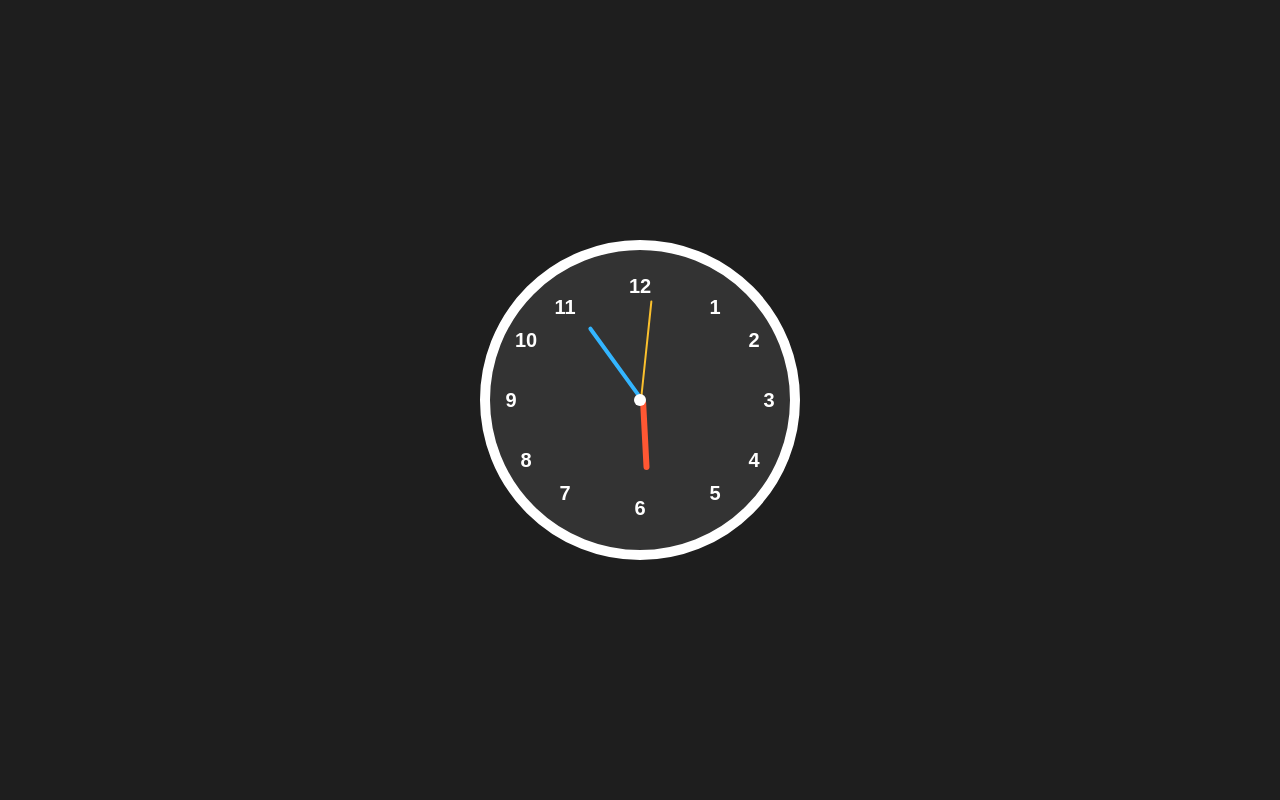
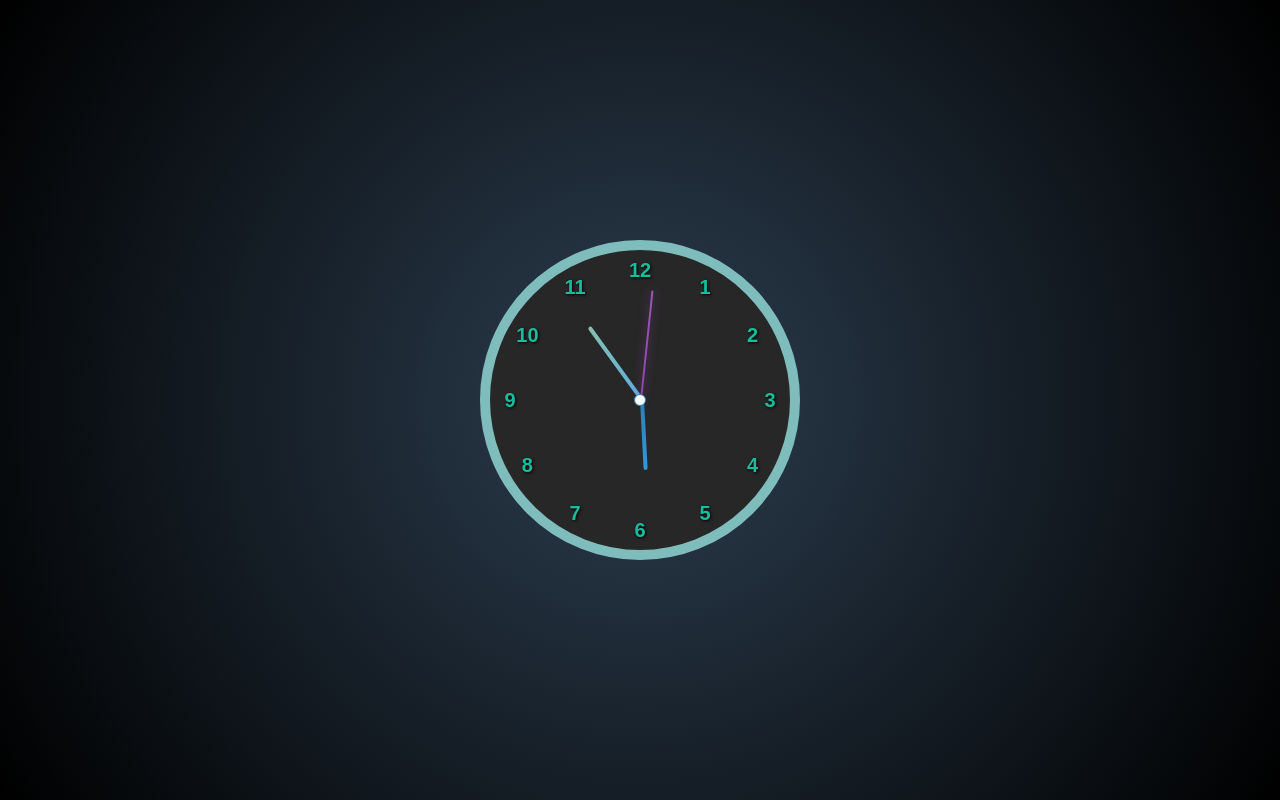
Before and after one commit to Praveen21828/Birthday, a plain HTML site: page index.html in a window 1280 px wide. Drawn offline with Linux system fonts and the light colour scheme.

Commit message:
Update index.html

```diff
--- a/index.html
+++ b/index.html
@@ -1,10 +1,12 @@
 <!DOCTYPE html>
 <html lang="en">
 <head>
-  <meta charset="UTF-8">
-  <meta name="viewport" content="width=device-width, initial-scale=1.0">
+  <meta charset="UTF-8" />
+  <meta name="viewport" content="width=device-width, initial-scale=1.0"/>
   <title>Analog Clock</title>
+
   <style>
+    /* === Basic page setup === */
     body {
       margin: 0;
       padding: 0;
@@ -12,74 +14,69 @@
       justify-content: center;
       align-items: center;
       height: 100vh;
-      background-color: #1e1e1e;
-      color: white;
+      background: radial-gradient(circle, #2c3e50, #000000);
       font-family: 'Arial', sans-serif;
     }
 
+    /* === Clock container === */
     .clock {
       position: relative;
       width: 300px;
       height: 300px;
-      border: 10px solid #fff;
+      border: 10px solid #7fbdbd;
+      background: #272727;
       border-radius: 50%;
-      background: #333;
     }
 
+    /* === Hour numbers === */
     .number {
       position: absolute;
       font-size: 20px;
       font-weight: bold;
-      color: #fff;
+      color: #1abc9c;
+      text-shadow: 1px 1px 3px #000;
       transform: translate(-50%, -50%);
     }
 
-    /* Corrected number positions */
-    .number1 { top: 19%; left: 75%; }
-    .number2 { top: 30%; left: 88%; }
-    .number3 { top: 50%; left: 93%; }
-    .number4 { top: 70%; left: 88%; }
-    .number5 { top: 81%; left: 75%; }
-    .number6 { top: 86%; left: 50%; }
-    .number7 { top: 81%; left: 25%; }
-    .number8 { top: 70%; left: 12%; }
-    .number9 { top: 50%; left: 7%; }
-    .number10 { top: 30%; left: 12%; }
-    .number11 { top: 19%; left: 25%; }
-    .number12 { top: 12%; left: 50%; }
-
+    /* === Common hand styling === */
     .hand {
       position: absolute;
       bottom: 50%;
       left: 50%;
       transform-origin: bottom;
-      background-color: white;
-      border-radius: 5px;
+      transform: rotate(0deg);
+      border-radius: 6px;
     }
 
+    /* === Hour hand === */
     .hour {
-      width: 6px;
+      width: 4px;
       height: 70px;
-      background-color: #ff5733;
+      background: linear-gradient(to top, #2980b9, #3498db);
     }
 
+    /* === Minute hand === */
     .minute {
       width: 4px;
       height: 90px;
-      background-color: #33b5ff;
+      background: linear-gradient(to top, #5dade2, #85c1ae);
     }
 
+    /* === Second hand === */
     .second {
       width: 2px;
-      height: 100px;
-      background-color: #fbc02d;
+      height: 110px;
+      background: linear-gradient(to top, #8e44ad, #9b59b6);
+      box-shadow: 0 0 10px rgba(142, 68, 173, 0.7);
     }
 
+    /* === Center dot === */
     .center {
       position: absolute;
-      width: 12px;
-      height: 12px;
-      background-color: #fff;
+      width: 10px;
+      height: 10px;
+      background: #ffffff;
+      border: 1.5px solid #2980b9; /* Ocean blue border */
       border-radius: 50%;
       top: 50%;
       left: 50%;
@@ -88,46 +85,61 @@
   </style>
 </head>
 <body>
-  <div class="clock">
+
+  <!-- === Clock face container === -->
+
+  <div class="clock" id="clock">
     <div class="hand hour" id="hour"></div>
     <div class="hand minute" id="minute"></div>
     <div class="hand second" id="second"></div>
     <div class="center"></div>
-    <div class="number number1">1</div>
-    <div class="number number2">2</div>
-    <div class="number number3">3</div>
-    <div class="number number4">4</div>
-    <div class="number number5">5</div>
-    <div class="number number6">6</div>
-    <div class="number number7">7</div>
-    <div class="number number8">8</div>
-    <div class="number number9">9</div>
-    <div class="number number10">10</div>
-    <div class="number number11">11</div>
-    <div class="number number12">12</div>
   </div>
 
   <script>
-    const targetHour = 23; // Set the hour manually
-    const targetMinute =46; // Set the minute manually
+    const clock = document.getElementById('clock');
+
+    // === Dynamically add numbers (1–12) to the clock face ===
+
+    for (let i = 1; i <= 12; i++) {
+      const angle = (i * 30) * (Math.PI / 180); // Convert to radians
+      const radius = 130;                       // Distance from center
+      const x = 150 + radius * Math.sin(angle); // X coordinate
+      const y = 150 - radius * Math.cos(angle); // Y coordinate
+
+      const number = document.createElement('div');
+      number.className = 'number';
+      number.style.left = `${x}px`;
+      number.style.top = `${y}px`;
+      number.textContent = i;                   // Set clock number
+      clock.appendChild(number);
+    }
+
+    // === Target time to trigger redirect ===
+
+    const targetHour = 11;
+    const targetMinute = 22;
+    ;
+
+    // === Update clock hands every second ===
 
     function updateClock() {
       const now = new Date();
-      const hours = now.getHours() % 12;
+      const hours = now.getHours() % 12;            // 12-hour format
       const minutes = now.getMinutes();
       const seconds = now.getSeconds();
 
-      const hourDeg = (hours * 30) + (minutes * 0.5);
-      const minuteDeg = (minutes * 6) + (seconds * 0.1);
-      const secondDeg = seconds * 6;
+      const hourDeg = (hours * 30) + (minutes * 0.5);       // Hour rotation
+      const minuteDeg = (minutes * 6) + (seconds * 0.1);    // Minute rotation
+      const secondDeg = seconds * 6;                        // Second rotation
 
+      // Apply rotation to each hand
       document.getElementById('hour').style.transform = `rotate(${hourDeg}deg)`;
       document.getElementById('minute').style.transform = `rotate(${minuteDeg}deg)`;
       document.getElementById('second').style.transform = `rotate(${secondDeg}deg)`;
 
-      // Check if it's time to redirect
-      if (hours === (targetHour % 12) && minutes === targetMinute) {
-        window.location.href = "page2.html"; // Redirect to surprise page
+      // === Redirect if current time is 10:37 ===
+      if (now.getHours() === targetHour && now.getMinutes() === targetMinute) {
+        window.location.href = "page2.html";
       }
     }
 
```
